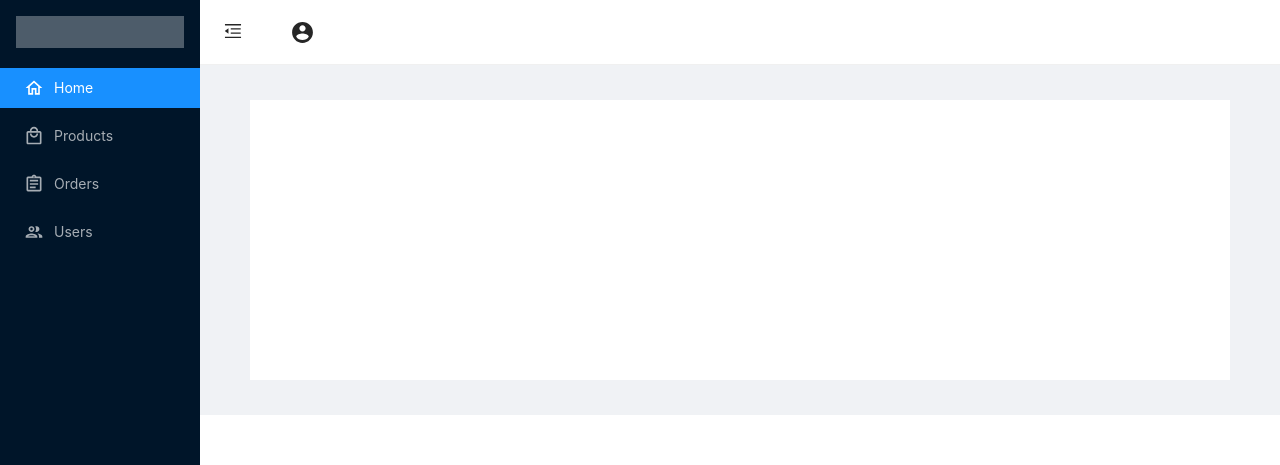
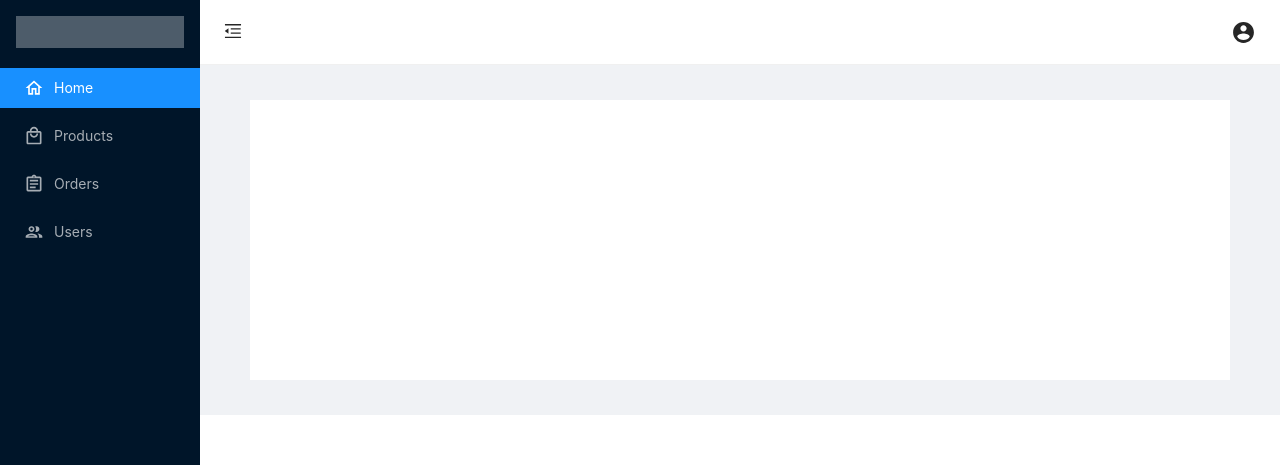
Before and after one commit to q15517110516/E-Commerce-Backstage-Management-System, a React (Create React App) app: page / in a window 1280 px wide. Shown: the top 465 px of the page. Built offline with nearby package versions, Linux system fonts and the light colour scheme.

Commit message:
update header nav style

```diff
--- a/src/components/home/home.css
+++ b/src/components/home/home.css
@@ -1,21 +1,38 @@
+/**
+ * @Author: Mingrui Liu
+ * @Date: 2021/7/23 10:43
+ */
+
+/*set icon align center when collapse*/
+.ant-menu.ant-menu-inline-collapsed > .ant-menu-item {
+    display: flex;
+}
+
 .trigger,
 .account {
     padding: 0 24px;
-    font-size: 18px;
     line-height: 64px;
     cursor: pointer;
     transition: color 0.3s;
 }
 
+/*menu collapse*/
+.trigger {
+    font-size: 18px;
+    margin-left: 200px;
+}
+
+/*dropdown menu*/
 .login-dropdown {
     display: flex;
     justify-content: center;
     align-items: center;
 }
 
+/*login*/
 .account {
     display: flex;
-    order: 2;
+    margin-left: auto;
 }
 
 .account-icon {
@@ -33,6 +50,11 @@
     background: rgba(255, 255, 255, 0.3);
 }
 
-.site-layout .site-layout-background {
+.site-layout {
+    min-width: 900px;
+}
+.site-layout-background {
     background: #fff;
+    min-height: 280px;
+    padding: 24px;
 }
--- a/src/components/home/home.jsx
+++ b/src/components/home/home.jsx
@@ -1,6 +1,6 @@
 /**
  * @Author: Mingrui Liu
- * @Date: 2021/7/15 18:34
+ * @Date: 2021/7/23 10:44
  */
 
 import React, { Component } from 'react';
@@ -50,37 +50,41 @@ class Home extends Component {
         return (
             <Layout>
                 <Sider trigger={null} collapsible collapsed={this.state.collapsed} style={{ bottom: 0, top: 0, position: 'fixed', zIndex: 1, overflowY: 'auto' }}>
+                    {/*Side Bar*/}
                     <div className="logo" />
-                    <Menu theme="dark" mode="inline" defaultSelectedKeys={['1']}>
-                        <Menu.Item key="1" icon={<HomeOutlined style={{ fontSize: 20 }}/>}>
+                    <Menu className="sideNav" theme="dark" mode="inline" defaultSelectedKeys={['1']}>
+                        <Menu.Item key="1" icon={<HomeOutlined style={{ fontSize: 20 }} />}>
                             Home
                         </Menu.Item>
-                        <Menu.Item key="2" icon={<LocalMallOutlined style={{ fontSize: 20 }}/>}>
+                        <Menu.Item key="2" icon={<LocalMallOutlined style={{ fontSize: 20 }} />}>
                             Products
                         </Menu.Item>
-                        <Menu.Item key="3" icon={<AssignmentOutlined style={{ fontSize: 20 }}/>}>
+                        <Menu.Item key="3" icon={<AssignmentOutlined style={{ fontSize: 20 }} />}>
                             Orders
                         </Menu.Item>
-                        <Menu.Item key="4" icon={<PeopleOutlineOutlined style={{ fontSize: 20 }}/>}>
+                        <Menu.Item key="4" icon={<PeopleOutlineOutlined style={{ fontSize: 20 }} />}>
                             Users
                         </Menu.Item>
                     </Menu>
                 </Sider>
-                <Layout className="site-layout" style={{ minWidth: 900 }}>
-                    <Header style={{ padding: 0, position: 'fixed', zIndex: 1, width: '100%', left: 200 }}>
-                        <Menu mode="horizontal" style={{ alignContent: "space-between"}}>
+                <Layout className="site-layout">
+                    {/*Header*/}
+                    <Header style={{ padding: 0, position: 'fixed', width: '100%', left: 0 }}>
+                        <Menu mode="horizontal" >
+                            <div key="menuFold" className="trigger" onClick={this.menuToggle} >
+                                {this.state.collapsed ? <MenuUnfoldOutlined /> : <MenuFoldOutlined />}
+                            </div>
                             <Dropdown overlay={loginMenu} trigger={['click']}>
                                 <div className="account" onClick={e => e.preventDefault()}>
                                     <AccountCircle className="account-icon" style={{ fontSize: 25 }} />
                                 </div>
                             </Dropdown>
-                            <div key="menuFold" className="trigger" onClick={this.menuToggle}>
-                                {this.state.collapsed ? <MenuUnfoldOutlined/> : <MenuFoldOutlined/>}
-                            </div>
                         </Menu>
                     </Header>
+
+                    {/*Content*/}
                     <Content style={{ padding: '35px 50px', margin: '65px 0 0 200px' }}>
-                        <div className="site-layout-background" style={{ padding: 24, minHeight: 280 }}>
+                        <div className="site-layout-background">
 
                         </div>
                     </Content>
```
Also changed, not shown: 1 other file (tests, documents, lock files or other folders).
